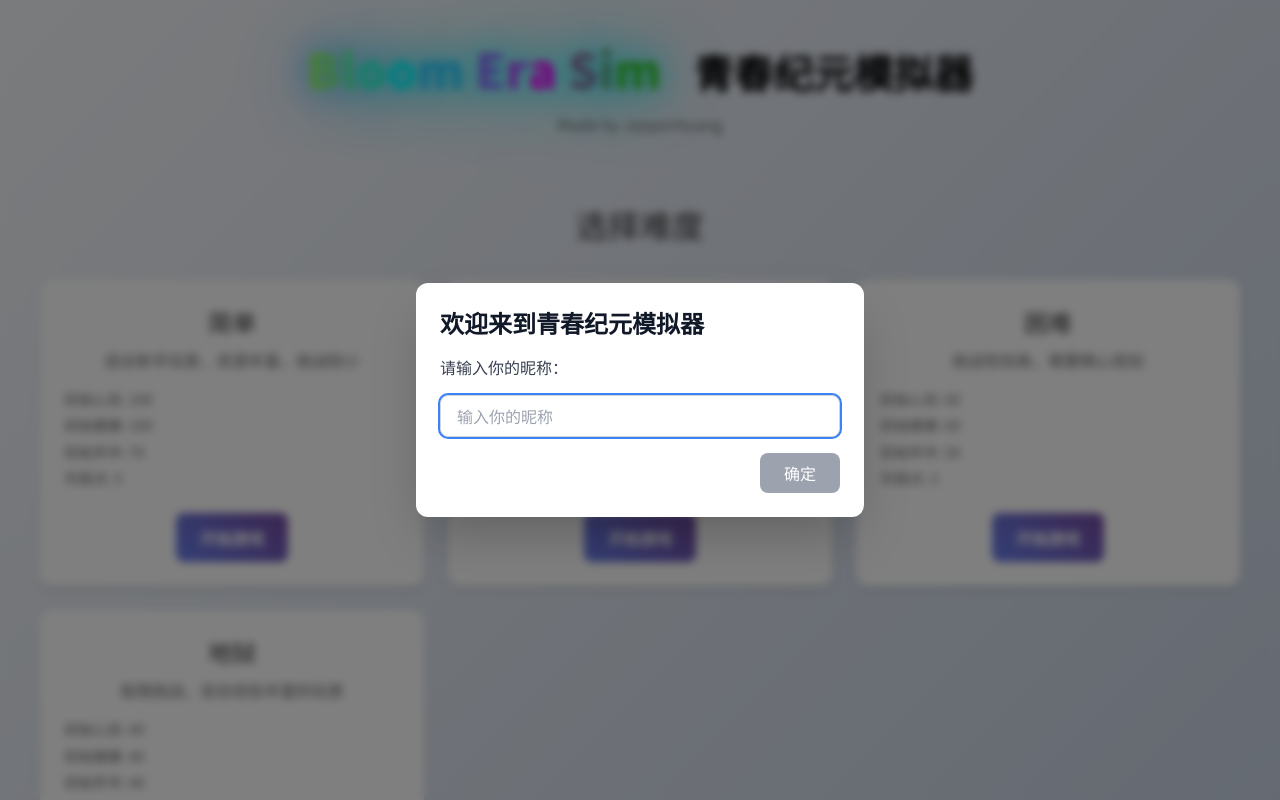
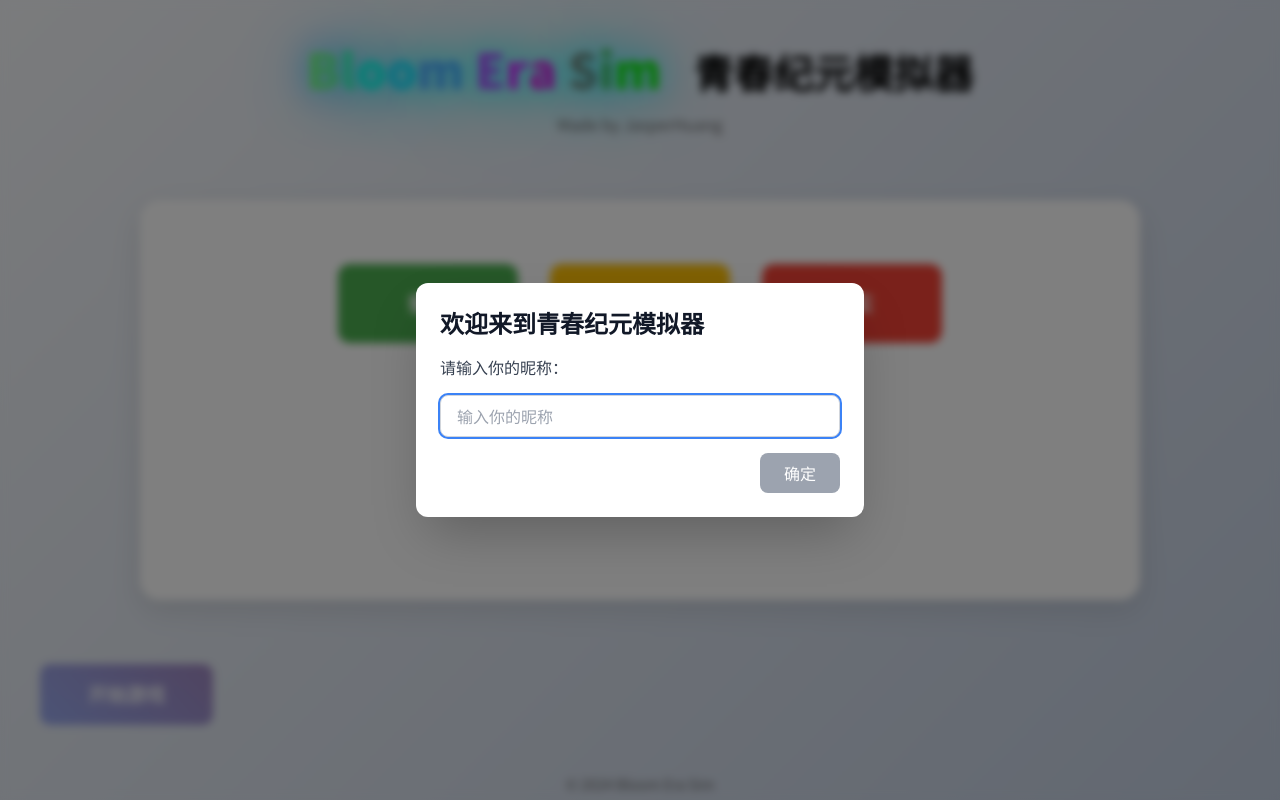
Before and after one commit to huangjiaquqi/Bloom-Era-Sim, a React (Vite) app: page / in a window 1280 px wide. Shown: the top 800 px of the page. Built offline with nearby package versions, Linux system fonts and the light colour scheme.

Commit message:
feat(游戏设置): 重构难度选择界面并调整难度等级
- 移除"简单"难度选项，重命名"困难"为"中等"，"地狱"为"现实"
- 重新设计难度选择界面为卡片式布局，增加选中状态和视觉效果
- 添加开始游戏按钮的禁用状态和交互效果

```diff
--- a/src/components/HomeView.tsx
+++ b/src/components/HomeView.tsx
@@ -1,5 +1,5 @@
 // 游戏主页（难度选择、开始/加载按钮）
-import React from 'react';
+import React, { useState } from 'react';
 import { difficultySettings } from '../data/constants';
 
 interface HomeViewProps {
@@ -9,6 +9,17 @@ interface HomeViewProps {
 }
 
 const HomeView: React.FC<HomeViewProps> = ({ onDifficultySelect, onLoadGame, userName }) => {
+  const [selectedDifficulty, setSelectedDifficulty] = useState<string | null>(null);
+
+  const handleDifficultyClick = (difficulty: string) => {
+    setSelectedDifficulty(difficulty);
+  };
+
+  const handleStartGame = () => {
+    if (selectedDifficulty) {
+      onDifficultySelect(selectedDifficulty);
+    }
+  };
   return (
     <div className="home-view">
       <div className="home-header">
@@ -32,31 +43,46 @@ const HomeView: React.FC<HomeViewProps> = ({ onDifficultySelect, onLoadGame, use
 
       <div className="home-content">
         <div className="difficulty-selection">
-          <h2>选择难度</h2>
-          <div className="difficulty-cards">
-            {difficultySettings.map((difficulty) => (
+          <div className="difficulty-container">
+            <div className="difficulty-options">
               <div
-                key={difficulty.name}
-                className="difficulty-card"
-                onClick={() => onDifficultySelect(difficulty.name)}
+                className={`difficulty-option easy ${selectedDifficulty === '普通' ? 'selected' : ''}`}
+                onClick={() => handleDifficultyClick('普通')}
               >
-                <h3>{difficulty.name}</h3>
-                <p>{difficulty.description}</p>
-                <div className="difficulty-stats">
-                  <p>初始心态: {difficulty.starting_stats.mental}</p>
-                  <p>初始健康: {difficulty.starting_stats.health}</p>
-                  <p>初始学术: {difficulty.starting_stats.academic}</p>
-                  <p>天赋点: {difficulty.talent_points}</p>
-                </div>
-                <button className="select-button">开始游戏</button>
+                <span className="difficulty-name">普通</span>
               </div>
-            ))}
+              <div
+                className={`difficulty-option medium ${selectedDifficulty === '中等' ? 'selected' : ''}`}
+                onClick={() => handleDifficultyClick('中等')}
+              >
+                <span className="difficulty-name">中等</span>
+              </div>
+              <div
+                className={`difficulty-option hard ${selectedDifficulty === '现实' ? 'selected' : ''}`}
+                onClick={() => handleDifficultyClick('现实')}
+              >
+                <span className="difficulty-name">现实</span>
+              </div>
+            </div>
+            <div className="start-game-section">
+              <button
+                className="start-button"
+                onClick={handleStartGame}
+                disabled={!selectedDifficulty}
+              >
+                开始游戏
+              </button>
+            </div>
           </div>
         </div>
 
-        <div className="load-game-section">
-          <button className="load-button" onClick={onLoadGame}>
-            加载游戏
+        <div className="start-game-container">
+          <button
+            className="start-button"
+            onClick={handleStartGame}
+            disabled={!selectedDifficulty}
+          >
+            开始游戏
           </button>
         </div>
       </div>
@@ -159,70 +185,119 @@ const HomeView: React.FC<HomeViewProps> = ({ onDifficultySelect, onLoadGame, use
 
         .difficulty-selection {
           text-align: center;
+          width: 100%;
+          display: flex;
+          justify-content: center;
         }
 
-        .difficulty-selection h2 {
-          font-size: 2rem;
+        .difficulty-container {
+          width: 90%;
+          max-width: 1000px;
+          aspect-ratio: 5/2;
+          background: white;
+          border-radius: 20px;
+          box-shadow: 0 10px 30px rgba(0, 0, 0, 0.1);
+          padding: 3rem;
+          display: flex;
+          flex-direction: column;
+          align-items: center;
+          justify-content: flex-start;
           margin-bottom: 2rem;
+          gap: 2rem;
+        }
+
+        .difficulty-options {
+          display: flex;
+          gap: 2rem;
+          width: 100%;
+          justify-content: center;
+          flex-wrap: wrap;
+          margin-top: 1rem;
+        }
+
+        .difficulty-option {
+          flex: 1;
+          min-width: 120px;
+          max-width: 180px;
+          padding: 1.5rem 1rem;
+          border-radius: 12px;
+          cursor: pointer;
+          transition: transform 0.3s ease, box-shadow 0.3s ease;
+          display: flex;
+          align-items: center;
+          justify-content: center;
+          text-align: center;
+          position: relative;
+          overflow: hidden;
+        }
+
+        .difficulty-option:hover {
+          transform: translateY(-3px);
+          box-shadow: 0 6px 12px rgba(0, 0, 0, 0.2);
+        }
+
+        .difficulty-option.easy {
+          background: #4CAF50;
+          color: white;
+        }
+
+        .difficulty-option.medium {
+          background: #FFC107;
           color: #333;
         }
 
-        .difficulty-cards {
-          display: grid;
-          grid-template-columns: repeat(auto-fit, minmax(300px, 1fr));
-          gap: 1.5rem;
-          margin-bottom: 2rem;
+        .difficulty-option.hard {
+          background: #F44336;
+          color: white;
         }
 
-        .difficulty-card {
-          background: white;
-          padding: 1.5rem;
-          border-radius: 12px;
-          box-shadow: 0 4px 6px rgba(0, 0, 0, 0.1);
-          transition: transform 0.3s ease, box-shadow 0.3s ease;
-          cursor: pointer;
+        .difficulty-option.selected {
+          transform: translateY(-3px);
         }
 
-        .difficulty-card:hover {
-          transform: translateY(-5px);
-          box-shadow: 0 10px 20px rgba(0, 0, 0, 0.15);
+        .difficulty-option.easy.selected {
+          box-shadow: 0 0 20px 3px #4CAF50, 0 6px 12px rgba(0, 0, 0, 0.2);
         }
 
-        .difficulty-card h3 {
-          font-size: 1.5rem;
-          margin-bottom: 0.5rem;
-          color: #333;
+        .difficulty-option.medium.selected {
+          box-shadow: 0 0 20px 3px #FFC107, 0 6px 12px rgba(0, 0, 0, 0.2);
         }
 
-        .difficulty-card p {
-          margin-bottom: 1rem;
-          color: #666;
+        .difficulty-option.hard.selected {
+          box-shadow: 0 0 20px 3px #F44336, 0 6px 12px rgba(0, 0, 0, 0.2);
         }
 
-        .difficulty-stats {
-          margin-bottom: 1.5rem;
-          text-align: left;
-          font-size: 0.9rem;
+        .difficulty-name {
+          font-size: 1.3rem;
+          font-weight: bold;
+          position: relative;
+          z-index: 1;
         }
 
-        .difficulty-stats p {
-          margin-bottom: 0.3rem;
+        .start-game-section {
+          margin-top: 1rem;
         }
 
-        .select-button {
+        .start-button {
           background: linear-gradient(45deg, #667eea 0%, #764ba2 100%);
           color: white;
           border: none;
-          padding: 0.8rem 1.5rem;
-          border-radius: 8px;
-          font-size: 1rem;
+          padding: 1rem 3rem;
+          border-radius: 10px;
+          font-size: 1.2rem;
           font-weight: bold;
           cursor: pointer;
-          transition: transform 0.2s ease;
+          transition: transform 0.2s ease, box-shadow 0.2s ease;
         }
 
-        .select-button:hover {
+        .start-button:hover:not(:disabled) {
           transform: scale(1.05);
+          box-shadow: 0 5px 15px rgba(102, 126, 234, 0.4);
+        }
+
+        .start-button:disabled {
+          opacity: 0.6;
+          cursor: not-allowed;
         }
 
         .load-game-section {
--- a/src/data/constants.ts
+++ b/src/data/constants.ts
@@ -33,21 +33,6 @@ export interface GameRules {
 // 难度设置列表
 export const difficultySettings: DifficultySettings[] = [
   {
-    name: '简单',
-    description: '适合新手玩家，资源丰富，挑战较小',
-    starting_stats: {
-      mental: 100,
-      health: 100,
-      academic: 70,
-      social: 70,
-      money: 500
-    },
-    talent_points: 5,
-    event_frequency: 0.7,
-    study_efficiency: 1.2,
-    mental_decay: 0.8
-  },
-  {
     name: '普通',
     description: '平衡的游戏体验，适合大多数玩家',
     starting_stats: {
@@ -63,7 +48,7 @@ export const difficultySettings: DifficultySettings[] = [
     mental_decay: 1.0
   },
   {
-    name: '困难',
+    name: '中等',
     description: '挑战性较高，需要精心规划',
     starting_stats: {
       mental: 60,
@@ -78,7 +63,7 @@ export const difficultySettings: DifficultySettings[] = [
     mental_decay: 1.2
   },
   {
-    name: '地狱',
+    name: '现实',
     description: '极限挑战，适合经验丰富的玩家',
     starting_stats: {
       mental: 40,
```
